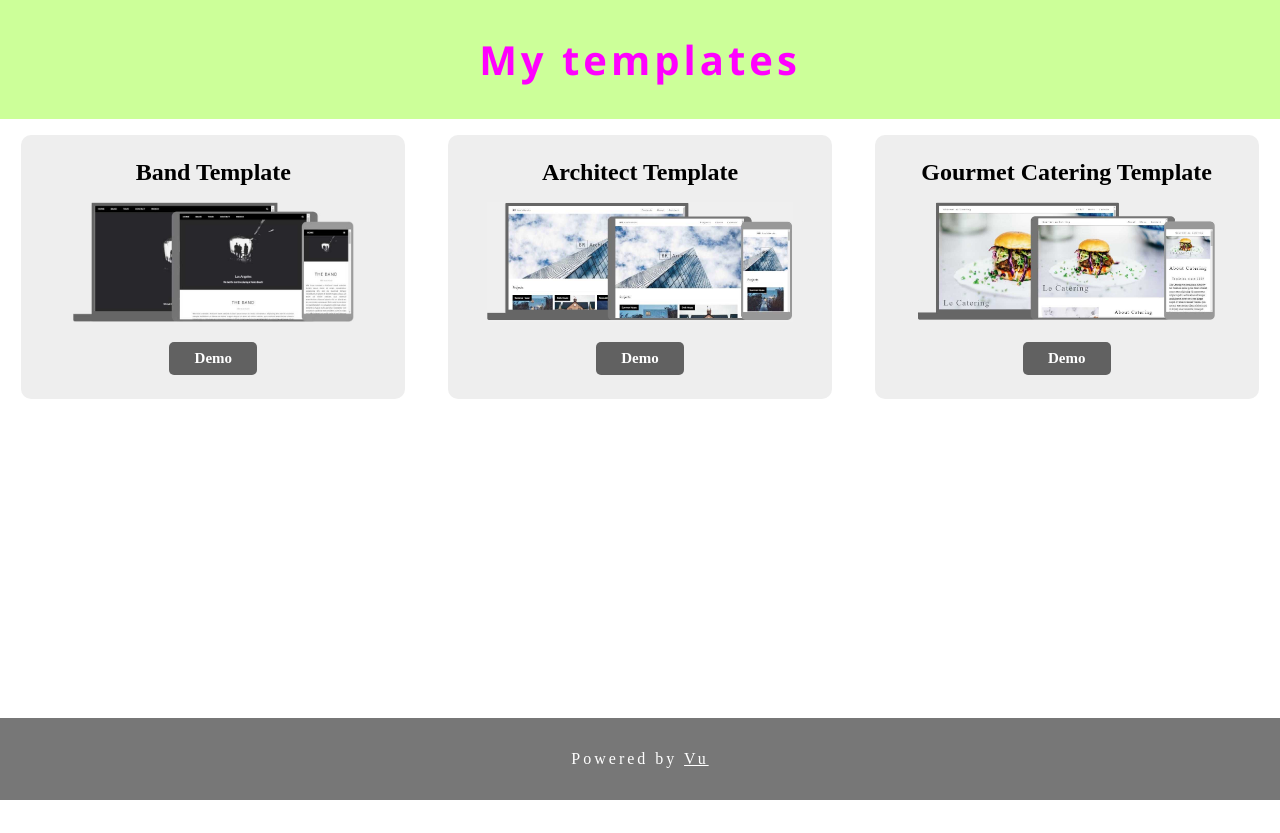
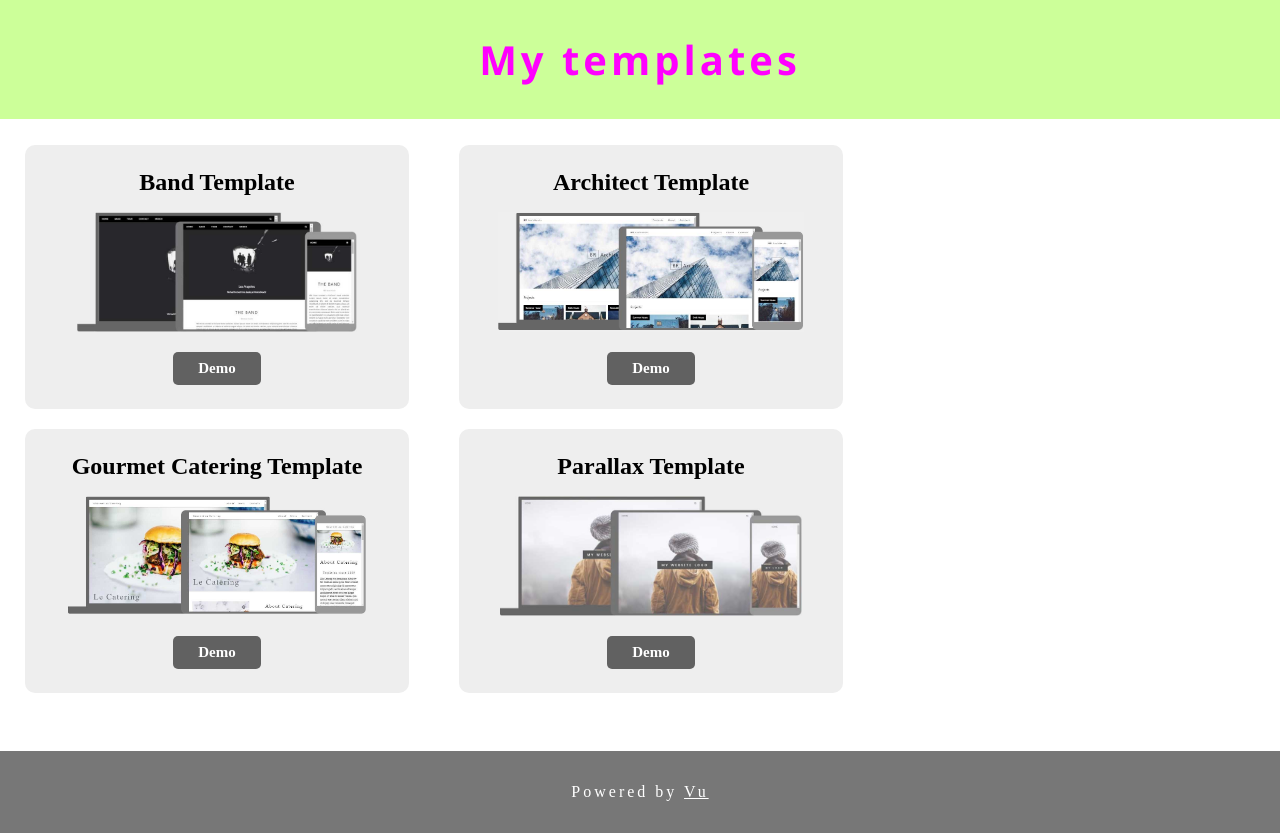
Before and after one commit to buivu8620/My-Templates, a plain HTML site: page index.html in a window 1280 px wide. Before the commit the page ends 800 px from the top, so only its background shows below. Drawn offline with Linux system fonts and the light colour scheme.

Commit message:
add template, edit file

```diff
--- a/index.html
+++ b/index.html
@@ -72,10 +72,31 @@
           >Demo</a
         >
       </div>
+      <div class="item">
+        <div class="item__heading">
+          <h2>Parallax Template</h2>
+        </div>
+        <a href="https://buivu8620.github.io/W3_Parallax/" target="_blank">
+          <img
+            src="./assets/images/img_temp_parallax.jpg"
+            alt=""
+            class="item__img"
+          />
+        </a>
+
+        <a
+          class="item__btn"
+          href="https://buivu8620.github.io/W3_Parallax/"
+          target="_blank"
+          >Demo</a
+        >
+      </div>
     </div>
 
     <footer class="footer">
       Powered by <a href="https://www.facebook.com/vu.bui.8866/">Vu</a>
     </footer>
+
+    <script></script>
   </body>
 </html>
--- a/responsive.css
+++ b/responsive.css
@@ -5,6 +5,9 @@
   }
   .item__btn {
     width: 35%;
+  }
+  .item {
+    width: 43%;
   }
 }
 
@@ -18,7 +21,7 @@
   }
   .item {
     width: 100%;
-    margin-bottom: 16px;
+    margin: 16px 0 0 0;
   }
   .item__heading {
     text-align: center;
--- a/style.css
+++ b/style.css
@@ -5,7 +5,8 @@
 }
 
 .footer {
-  position: fixed;
+  /* position: fixed; */
+  margin-top: 48px;
   bottom: 0;
   padding: 32px 0;
   text-align: center;
@@ -32,12 +33,14 @@
 }
 .main {
   display: flex;
-  justify-content: space-around;
+  /* justify-content: space-around; */
+  flex-wrap: wrap;
   margin-top: 16px;
 }
 .item {
   background-color: #eeeeee;
   width: 30%;
+  margin: 10px 25px;
   padding: 8px 16px;
   display: flex;
   flex-direction: column;
```
Also changed, not shown: assets/images/img_temp_parallax.jpg (added).
